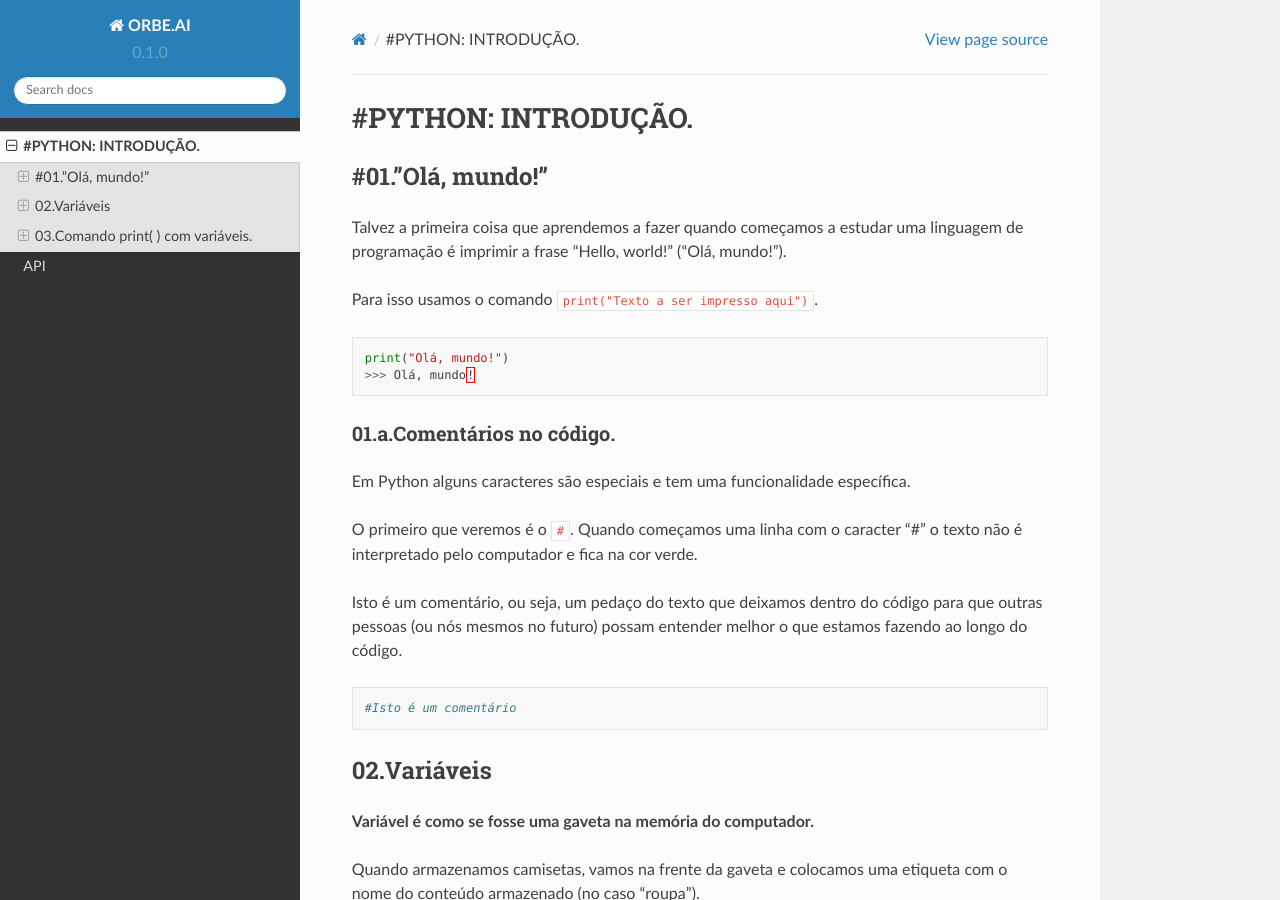
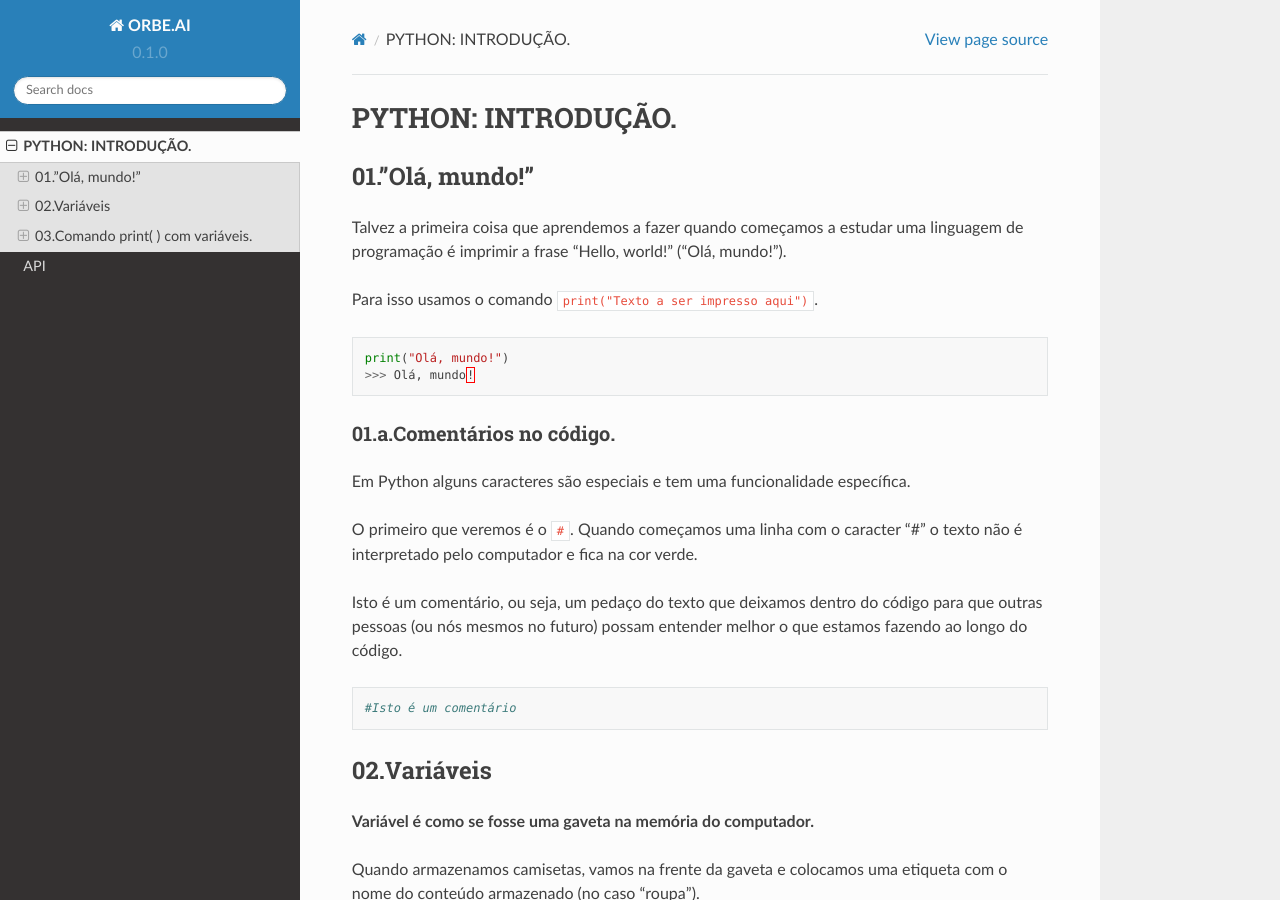
Before and after one commit to OrbeAI/rtd-python, a Sphinx documentation site: the page built from docs/source/python_introducao.rst, in a window 1280 px wide and 900 px high. Built offline with Sphinx 7.4.7 and the Read the Docs theme 2.0.0, drawn with Linux system fonts in a browser that asks for light colours; part of the change alters nothing that is shown.

```diff
--- a/docs/source/python_introducao.rst
+++ b/docs/source/python_introducao.rst
@@ -1,7 +1,7 @@
-#PYTHON: INTRODUÇÃO.
+PYTHON: INTRODUÇÃO.
 ********************
 
-#01.”Olá, mundo!”
+01.”Olá, mundo!”
 =================
 
 Talvez a primeira coisa que aprendemos a fazer quando começamos a estudar uma linguagem de programação é imprimir a frase “Hello, world!” (“Olá, mundo!”).
```
